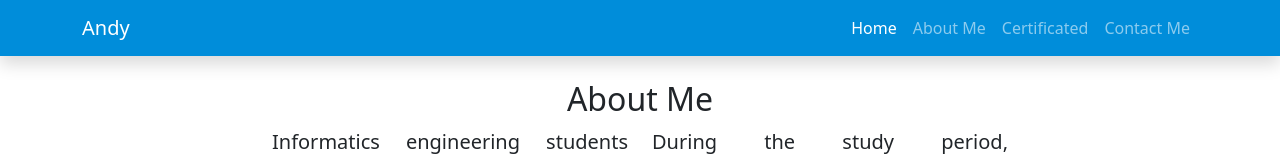
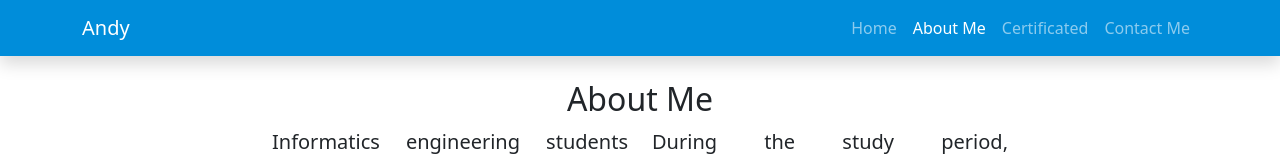
Before and after one commit to Andy1-lix/MyJourney, a plain HTML site: page index.html in a window 1280 px wide. Both pictures are taken after a click on the link "About Me". Shown: the part 731-891 px from the top of the page. Drawn offline with nearby package versions, Linux system fonts and the light colour scheme.

Commit message:
memperbaiki navbar

```diff
--- a/index.html
+++ b/index.html
@@ -23,7 +23,7 @@
             <div class="collapse navbar-collapse" id="navbarNav">
                 <ul class="navbar-nav ms-auto">
                     <li class="nav-item">
-                        <a class="nav-link active" aria-current="page" href="#home">Home</a>
+                        <a class="nav-link " aria-current="page" href="#home">Home</a>
                     </li>
                     <li class="nav-item">
                         <a class="nav-link" href="#About">About Me</a>
@@ -336,6 +336,26 @@
         })
     </script>
 
+    <script>
+        document.addEventListener("DOMContentLoaded", function () {
+            // Menangkap semua elemen nav-link
+            const navLinks = document.querySelectorAll('.nav-link');
+
+            // Memberikan event click pada setiap nav-link
+            navLinks.forEach(function (navLink) {
+                navLink.addEventListener('click', function () {
+                    // Menghapus kelas 'active' dari semua nav-link
+                    navLinks.forEach(function (link) {
+                        link.classList.remove('active');
+                    });
+                    // Menambahkan kelas 'active' ke nav-link yang ditekan
+                    navLink.classList.add('active');
+                });
+            });
+        });
+
+    </script>
+
 </body>
 
 </html>
```
